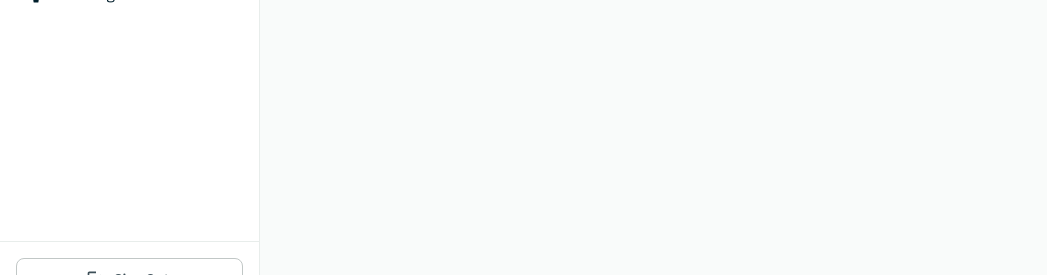
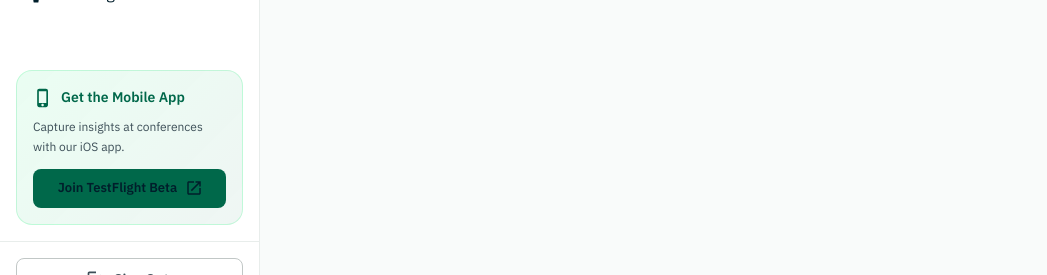
Before and after one commit to mrlynn/devrel-insights-admin, a Next.js app: page /events in a window 1280 px wide. Shown: the part 452-727 px from the top of the page, without its empty margins (0-1047 px from the left). Built offline with nearby package versions, Linux system fonts and the light colour scheme; no server answers; the database is empty.

Commit message:
feat: add TestFlight invite banner to sidebar
- Prominent mobile app banner above footer
- Direct link to TestFlight beta signup
- MongoDB green gradient styling

```diff
--- a/src/components/AdminLayout.tsx
+++ b/src/components/AdminLayout.tsx
@@ -29,6 +29,8 @@ import {
   Upload as ImportIcon,
   Settings as SettingsIcon,
   Logout as LogoutIcon,
+  PhoneIphone as PhoneIcon,
+  OpenInNew as OpenInNewIcon,
 } from '@mui/icons-material';
 import { mongoColors } from '@/theme';
 
@@ -135,6 +137,44 @@ export default function AdminLayout({ children }: Props) {
         )}
       </List>
 
+      {/* Mobile App Banner */}
+      <Box
+        sx={{
+          mx: 2,
+          mb: 2,
+          p: 2,
+          borderRadius: 2,
+          background: `linear-gradient(135deg, ${mongoColors.green}15 0%, ${mongoColors.darkGreen}10 100%)`,
+          border: `1px solid ${mongoColors.green}30`,
+        }}
+      >
+        <Box sx={{ display: 'flex', alignItems: 'center', gap: 1, mb: 1 }}>
+          <PhoneIcon sx={{ color: mongoColors.darkGreen, fontSize: 20 }} />
+          <Typography variant="subtitle2" sx={{ fontWeight: 600, color: mongoColors.darkGreen }}>
+            Get the Mobile App
+          </Typography>
+        </Box>
+        <Typography variant="caption" color="text.secondary" sx={{ display: 'block', mb: 1.5 }}>
+          Capture insights at conferences with our iOS app.
+        </Typography>
+        <Button
+          fullWidth
+          variant="contained"
+          size="small"
+          endIcon={<OpenInNewIcon sx={{ fontSize: 16 }} />}
+          href="https://testflight.apple.com/join/rAqHXs1Y"
+          target="_blank"
+          sx={{
+            bgcolor: mongoColors.darkGreen,
+            '&:hover': { bgcolor: mongoColors.green, color: mongoColors.black },
+            textTransform: 'none',
+            fontWeight: 600,
+          }}
+        >
+          Join TestFlight Beta
+        </Button>
+      </Box>
+
       {/* Footer with Logout */}
       <Box sx={{ p: 2, borderTop: `1px solid ${mongoColors.gray[200]}` }}>
         <Button
```
